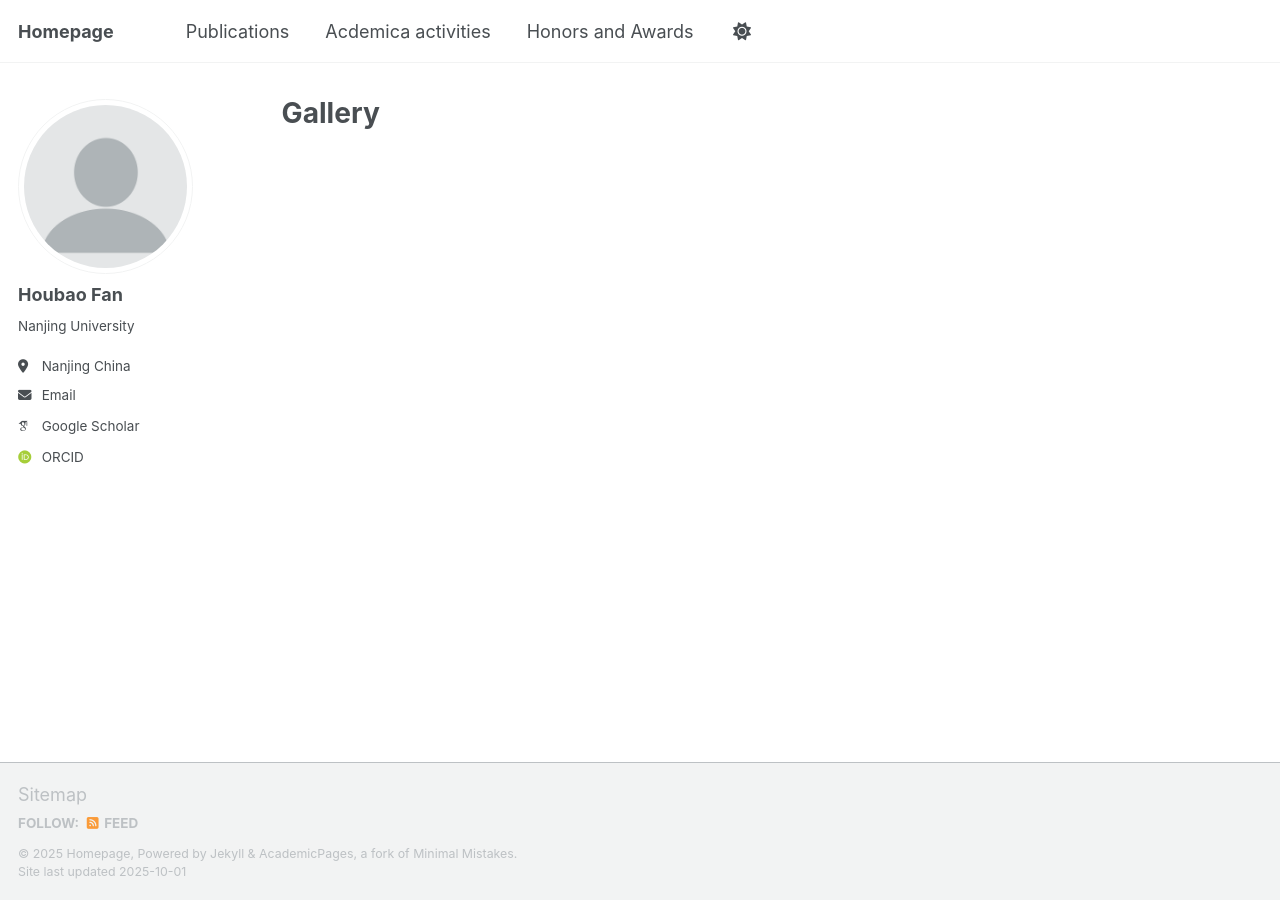
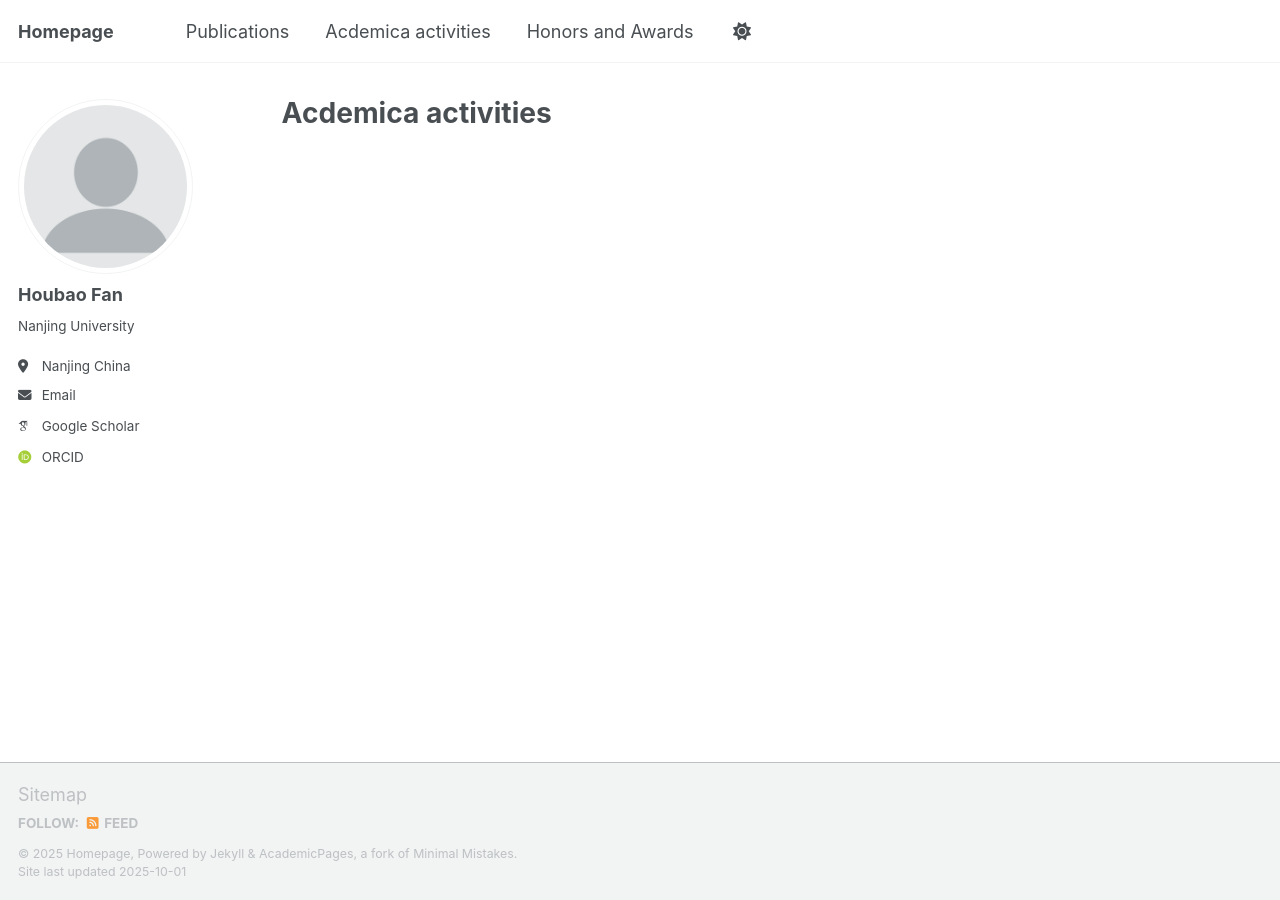
Before and after one commit to fhb0211/fhb0211.github.io, a Jekyll site: the page built from _pages/gallery.md, in a window 1280 px wide. Built offline with Jekyll 4.4.1, drawn with Linux system fonts in a browser that asks for light colours; some web fonts are replaced; a script that is not in the unit is left out.

Commit message:
Update gallery.md

```diff
--- a/_pages/gallery.md
+++ b/_pages/gallery.md
@@ -1,6 +1,6 @@
 ---
 layout: archive
-title: "Gallery"
-permalink: /gallery/
+title: "Acdemica activities"
+permalink: /Acdemica activities/
 author_profile: true
 ---
```
